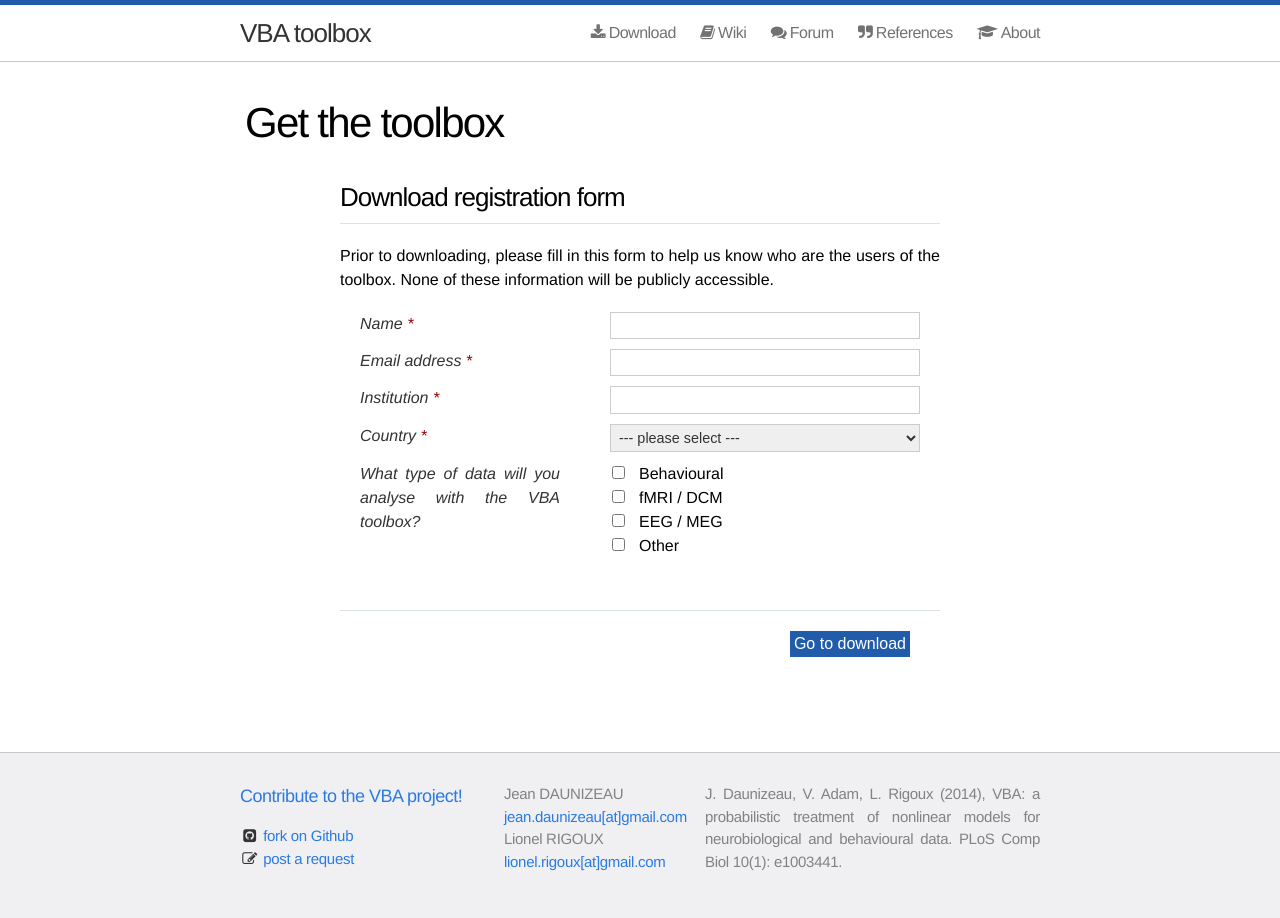
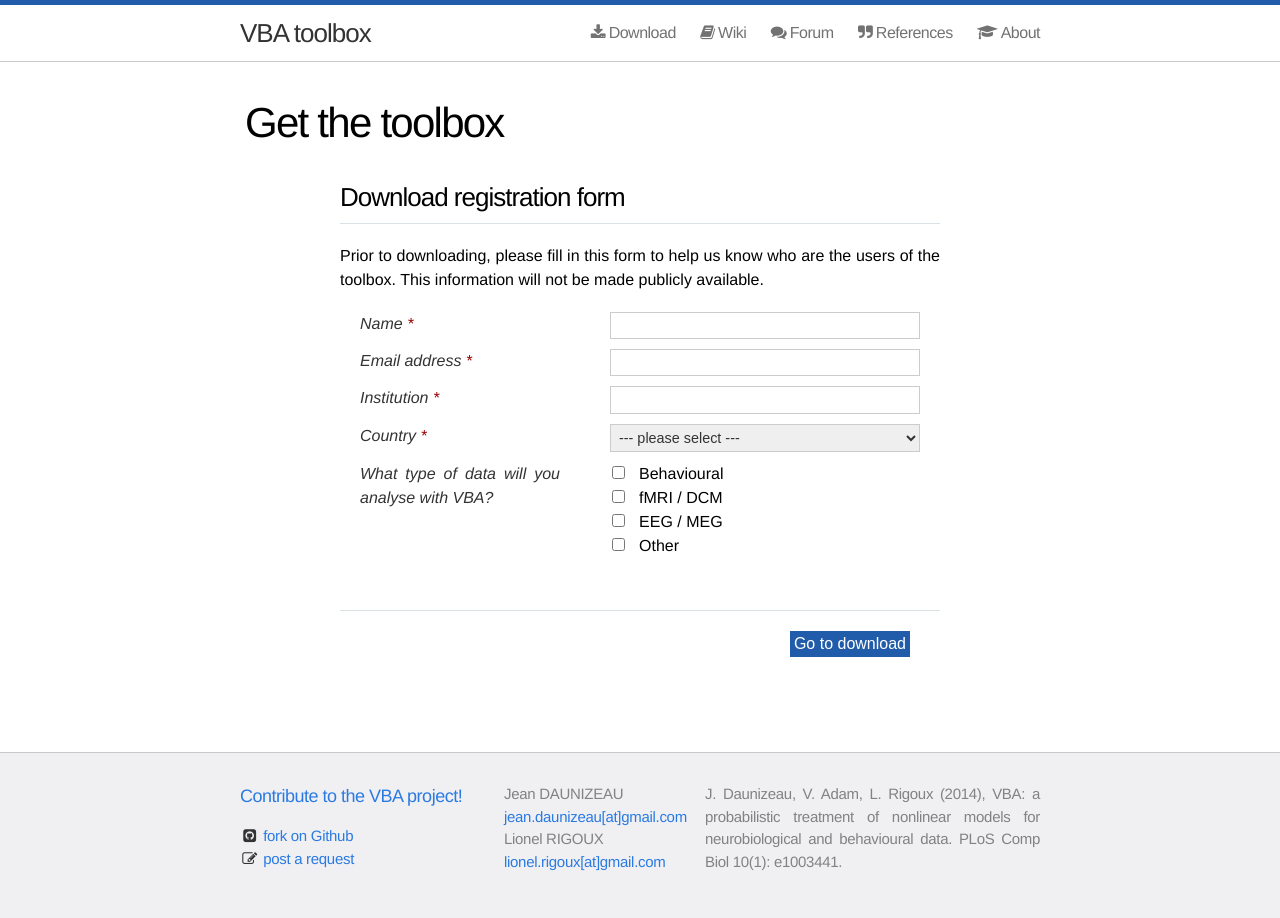
Before and after one commit to MBB-team/VBA-toolbox, a Jekyll site: the page built from download/index.md, in a window 1280 px wide. Built offline with Jekyll 4.4.1, drawn with Linux system fonts in a browser that asks for light colours; nearby versions of some CDN libraries.

Commit message:
Update index.md

```diff
--- a/download/index.md
+++ b/download/index.md
@@ -5,7 +5,7 @@ title: Get the toolbox
 
 <h2>Download registration form</h2>
 
-Prior to downloading, please fill in this form to help us know who are the users of the toolbox. None of these information will be publicly accessible.
+Prior to downloading, please fill in this form to help us know who are the users of the toolbox. This information will not be made publicly available.
 
 <script type="text/javascript">var submitted=false;</script>
 <iframe name="hidden_iframe" id="hidden_iframe"
@@ -314,7 +314,7 @@ target="hidden_iframe" onsubmit="submitted=true;">
 
 
 <label class="ss-q-item-label" for="entry_268375085">
-    <div class="ss-q-title">What type of data will you analyse with the VBA toolbox?</div>
+    <div class="ss-q-title">What type of data will you analyse with VBA?</div>
 </label>
 
 <ul class="ss-choices" role="group">
```
